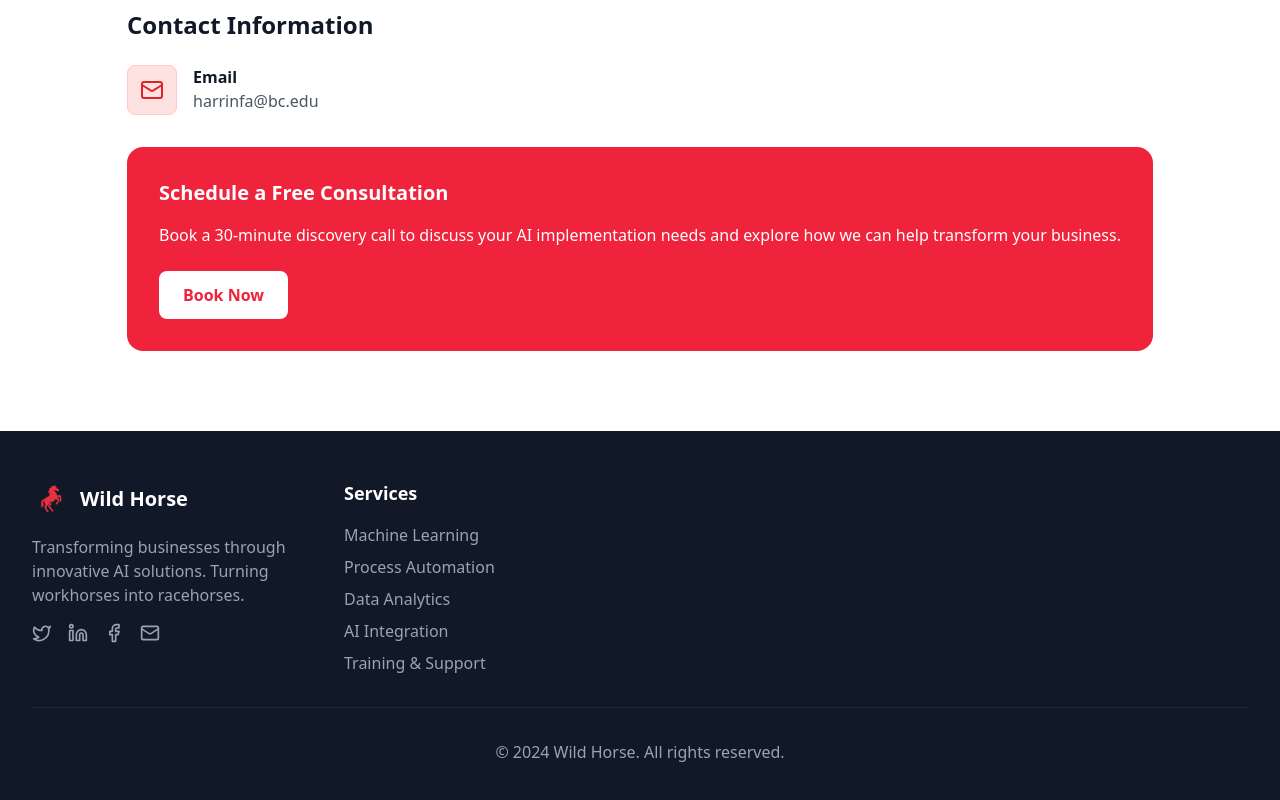
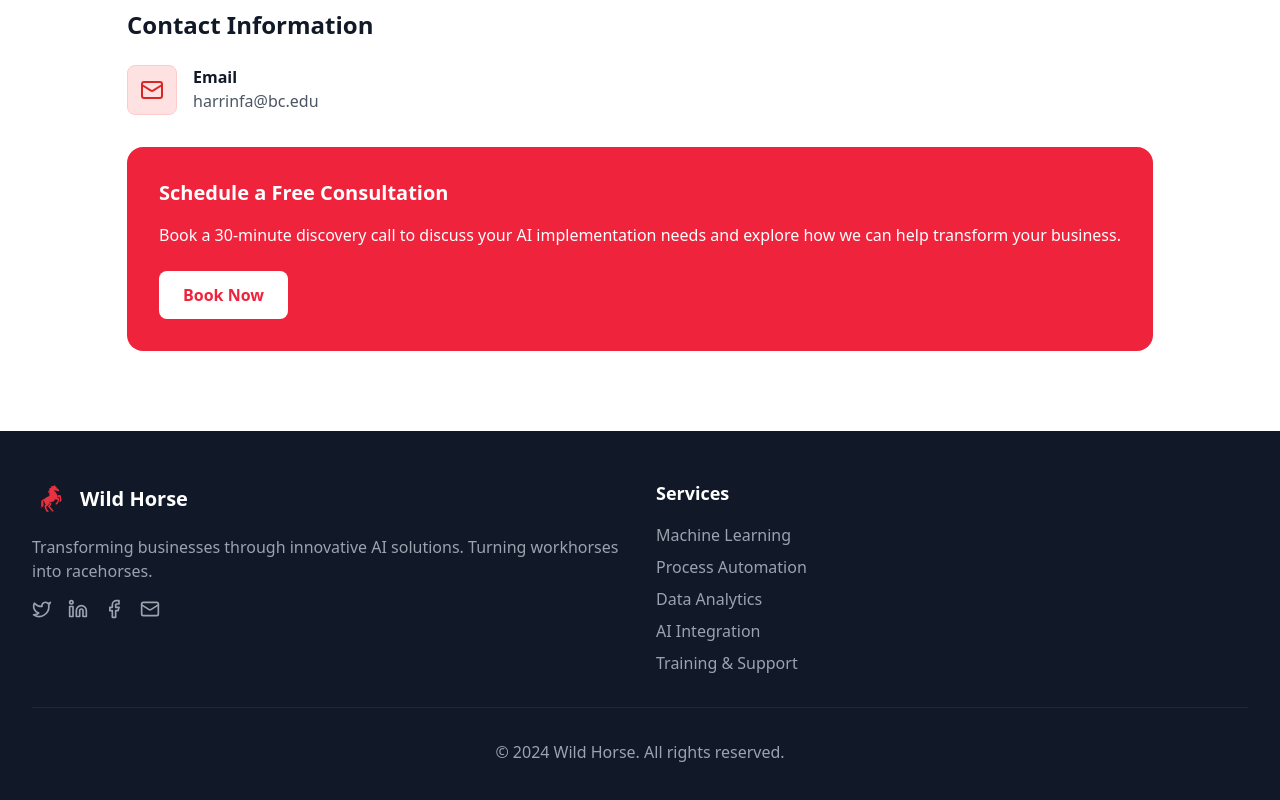
Before and after one commit to bardooley/boltapp, a React (Vite) app: page / in a window 1280 px wide. Shown: the part 3174-3974 px from the top of the page. Built offline with nearby package versions, Linux system fonts and the light colour scheme.

Commit message:
Updated Footer.tsx

```diff
--- a/src/components/Footer.tsx
+++ b/src/components/Footer.tsx
@@ -5,7 +5,7 @@
   return (
     <footer className="bg-gray-900 text-white">
       <div className="max-w-7xl mx-auto px-4 sm:px-6 lg:px-8 py-12">
-        <div className="grid md:grid-cols-4 gap-8">
+        <div className="grid md:grid-cols-2 gap-8">
           {/* Company Info */}
           <div className="space-y-4">
             <div className="flex items-center space-x-2">
```
